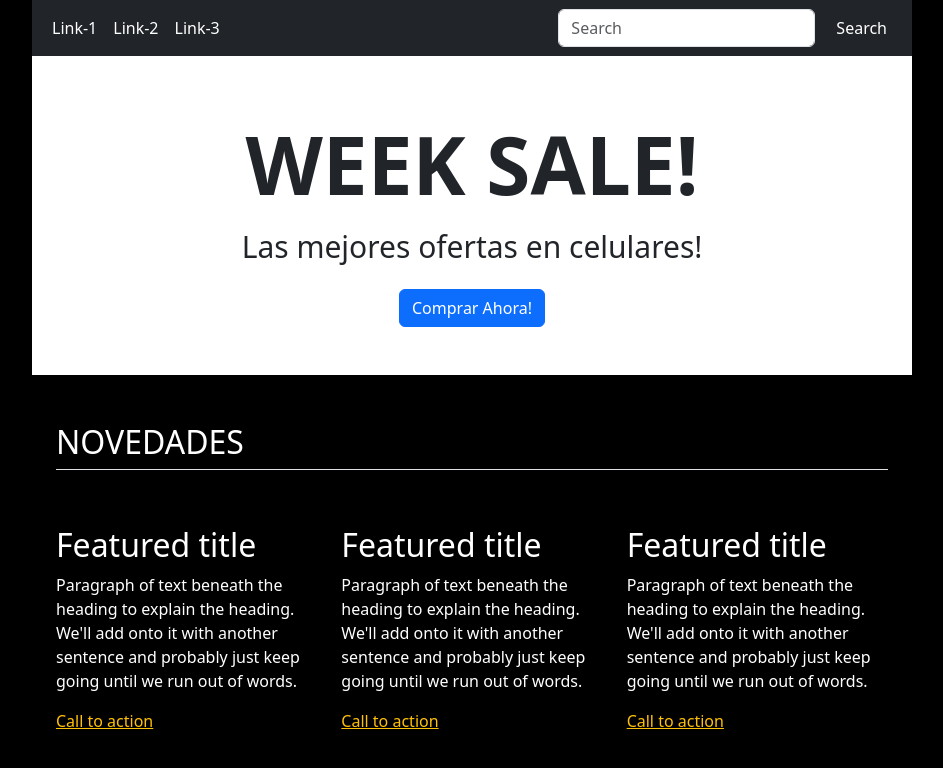
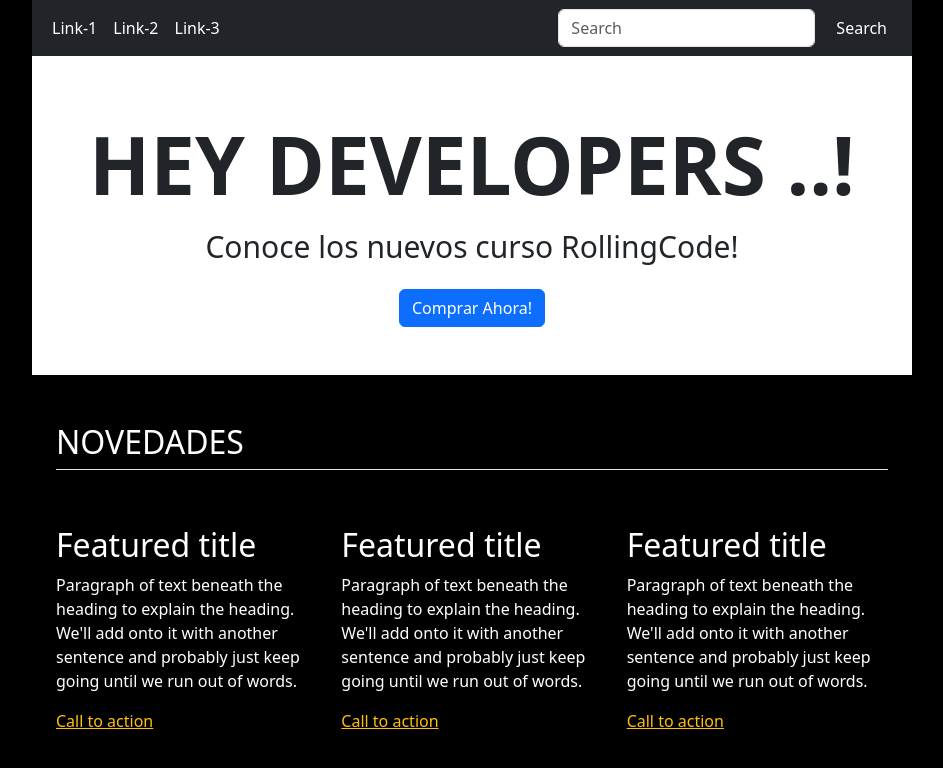
Before and after one commit to sebasvaldez/01-Tarea-Repaso-ReactJs, a React (Vite) app: page / in a window 1280 px wide. Shown: the top 768 px of the page, without its empty margins (168-1111 px from the left). Built offline with nearby package versions, Linux system fonts and the light colour scheme.

Commit message:
Se agrego el archivo CallToAction.json

```diff
--- a/src/App.jsx
+++ b/src/App.jsx
@@ -54,8 +54,8 @@ const App = () => {
       </nav>
       <box>
         <div className='bg-white p-5 text-center'>
-          <div style={{fontSize: '80px', fontWeight: 'bold'}}>WEEK SALE!</div>
-          <div style={{fontSize: '30px'}}>Las mejores ofertas en celulares!</div>
+          <div style={{fontSize: '80px', fontWeight: 'bold'}}>HEY DEVELOPERS ..!</div>
+          <div style={{fontSize: '30px'}}>Conoce los nuevos curso RollingCode!</div>
           <div style={{ marginTop: '20px'}}>
             <button className='btn btn-primary'>Comprar Ahora!</button>
           </div>
```
Also changed, not shown: src/data/CallToAction.json (added, +17 -0 lines).
